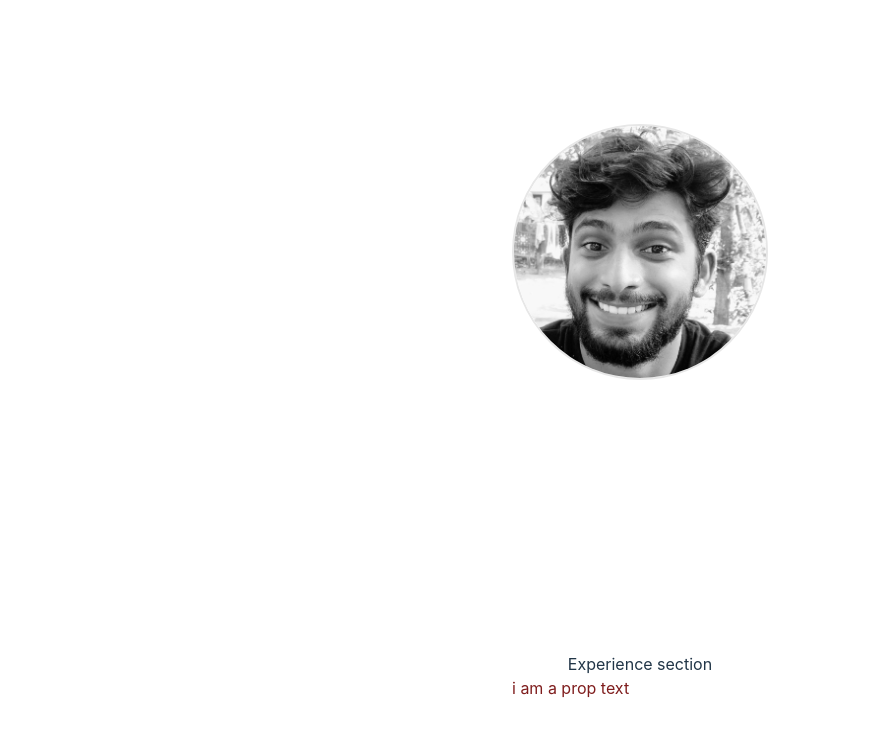
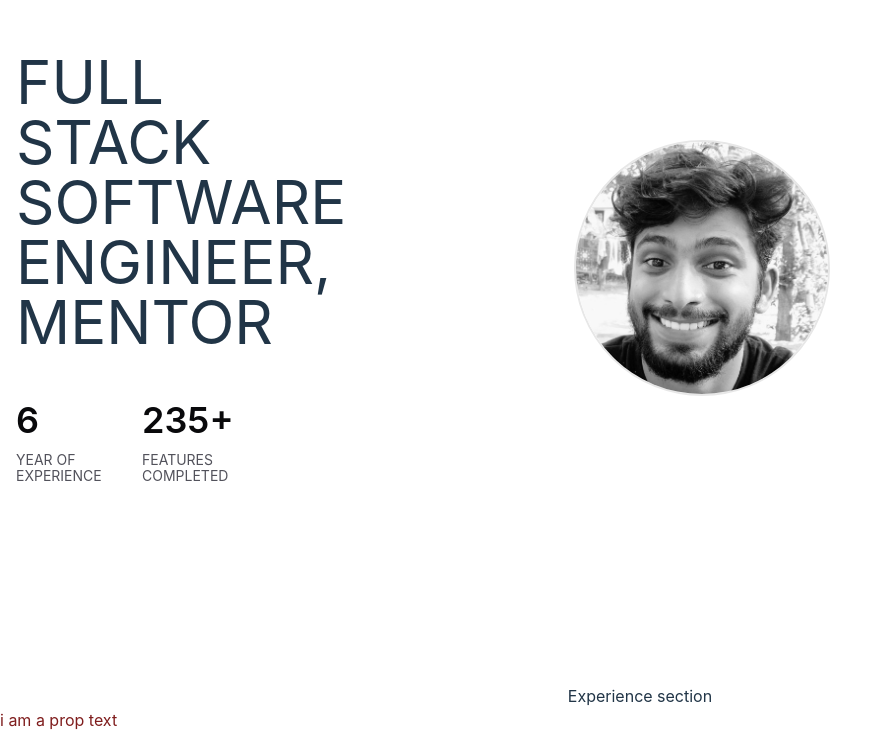
Before and after one commit to akhilmdev/portfolio_v1, a React (Vite) app: page / in a window 1280 px wide. Shown: the part 148-880 px from the top of the page, without its empty margins (0-892 px from the left). Before the commit the page ends 848 px from the top, so only its background shows below. Built offline with nearby package versions, Linux system fonts and the light colour scheme.

Commit message:
left panne text and componenet

```diff
--- a/src/App.css
+++ b/src/App.css
@@ -1,5 +1,6 @@
 #root {
   max-width: 1536px;
+  width: 100%;
   margin: 0 auto;
   text-align: center;
 }
--- a/src/components/Home/Home.tsx
+++ b/src/components/Home/Home.tsx
@@ -1,17 +1,40 @@
 import AvatarComponent from "../common/AvatarComponent";
 import { data } from "../../config/dataSet";
+import NumberWithLabel from "../common/NumberWithLabel";
 
 interface Props {}
 
 const Home: React.FC<Props> = () => {
-  const { home: homeData } = data;
+  const {
+    home: { attributes, avatar, imageURL, title },
+  } = data;
   return (
-    <div className="h-screen w-full	">
+    <div className="h-screen w-full	flex m-4">
+      <div className="flex-col my-auto w-1/3">
+        <div className="text-6xl uppercase text-left mb-12">{title}</div>
+        <div className="flex gap-x-3.5">
+          {attributes.map(
+            ({
+              number,
+              label,
+              ...styles
+            }: {
+              number: string | number;
+              label: string;
+            }) => {
+              return (
+                <NumberWithLabel number={number} label={label} {...styles} />
+              );
+            }
+          )}
+        </div>
+      </div>
       <AvatarComponent
-        imageURL={homeData.imageURL}
-        wrapperStyles={homeData.avatar.wrapperStyles}
-        imageStyles={homeData.avatar.imageStyles}
+        imageURL={imageURL}
+        wrapperStyles={avatar.wrapperStyles}
+        imageStyles={avatar.imageStyles}
       />
+      <div className="w-1/3"></div>
     </div>
   );
 };
--- a/src/components/common/AvatarComponent.tsx
+++ b/src/components/common/AvatarComponent.tsx
@@ -11,7 +11,7 @@ const AvatarComponent: React.FC<Props> = ({
   wrapperStyles = "",
 }) => {
   return (
-    <div className={`${wrapperStyles}`}>
+    <div className={`w-1/3 ${wrapperStyles}`}>
       <img src={imageURL} alt="profile image" className={`${imageStyles}`} />
     </div>
   );
--- /dev/null
+++ b/src/components/common/NumberWithLabel.tsx
@@ -0,0 +1,31 @@
+import React from "react";
+
+interface Props {
+  number: string | number;
+  label: string;
+  wrapperStyles?: string;
+  numberStyles?: string;
+  labelStyles?: string;
+}
+const NumberWithLabel: React.FC<Props> = ({
+  number,
+  label,
+  wrapperStyles = "",
+  numberStyles = "",
+  labelStyles = "",
+}) => {
+  return (
+    <div className={`w-28 text-left ${wrapperStyles}`}>
+      <div className={`text-4xl font-semibold text-zinc-950 ${numberStyles}`}>
+        {number}
+      </div>
+      <p
+        className={`uppercase text-sm font-normal leading-4 mt-3 text-zinc-600 ${labelStyles}`}
+      >
+        {label}
+      </p>
+    </div>
+  );
+};
+
+export default NumberWithLabel;
--- a/src/config/dataSet.ts
+++ b/src/config/dataSet.ts
@@ -1,10 +1,18 @@
 export const data = {
   home: {
     imageURL: "../assets/profileImage.jpg",
-    title: "Software engineer",
+    title: "Full Stack Software engineer, mentor",
     description: "I am Akhil, Software engineer",
-    yearsOfExperience: "6",
-    featureDone: "200+",
+    attributes: [
+      {
+        number: 6,
+        label: "Year of experience",
+      },
+      {
+        number: "235+",
+        label: "features completed",
+      },
+    ],
     socialMedias: {
       linkedIn: "https://www.linkedin.com/in/akhilmohanan640/",
       github: "https://github.com/akhilmdev",
```
